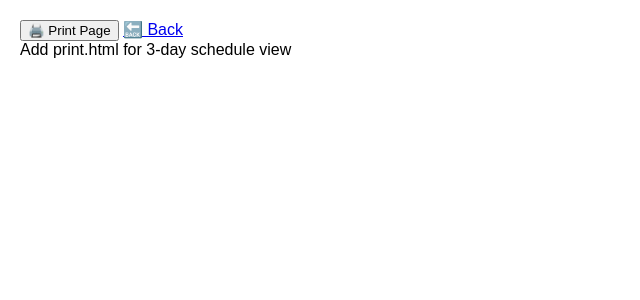
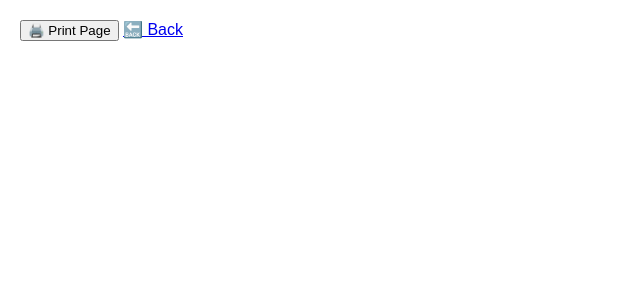
Before and after one commit to thisisonlyforspams/meeting, a Python web app: template templates/print.html in a window 1280 px wide. Shown: the top 300 px of the page, without its empty margins (0-640 px from the left). Run offline with Jinja, Linux system fonts and the light colour scheme; the template is opened without the code that fills it, so the values that code supplies are empty.

Commit message:
Update print.html

```diff
--- a/templates/print.html
+++ b/templates/print.html
@@ -84,5 +84,3 @@
     </div>
 </body>
 </html>
-
-Add print.html for 3-day schedule view
```
